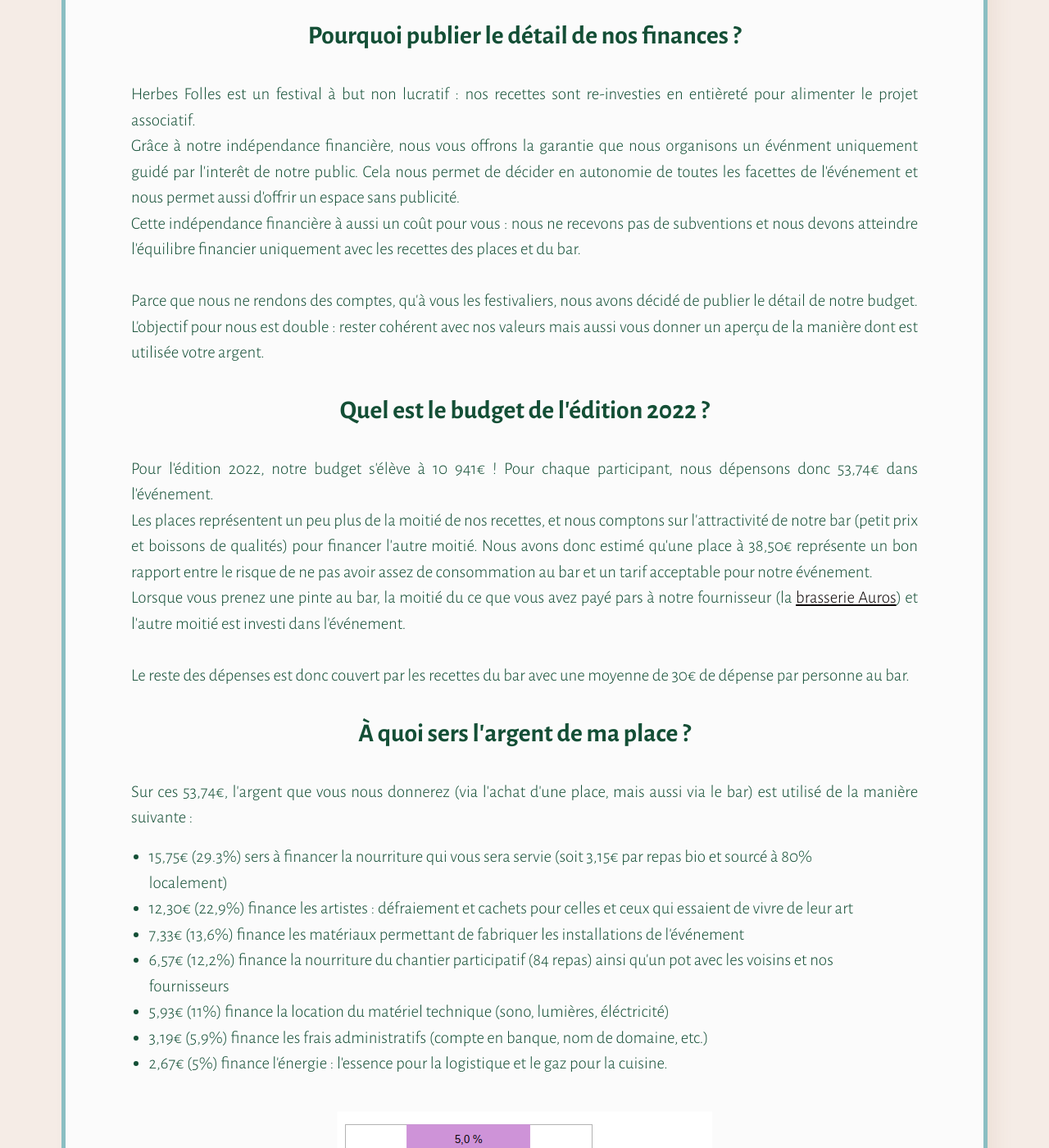
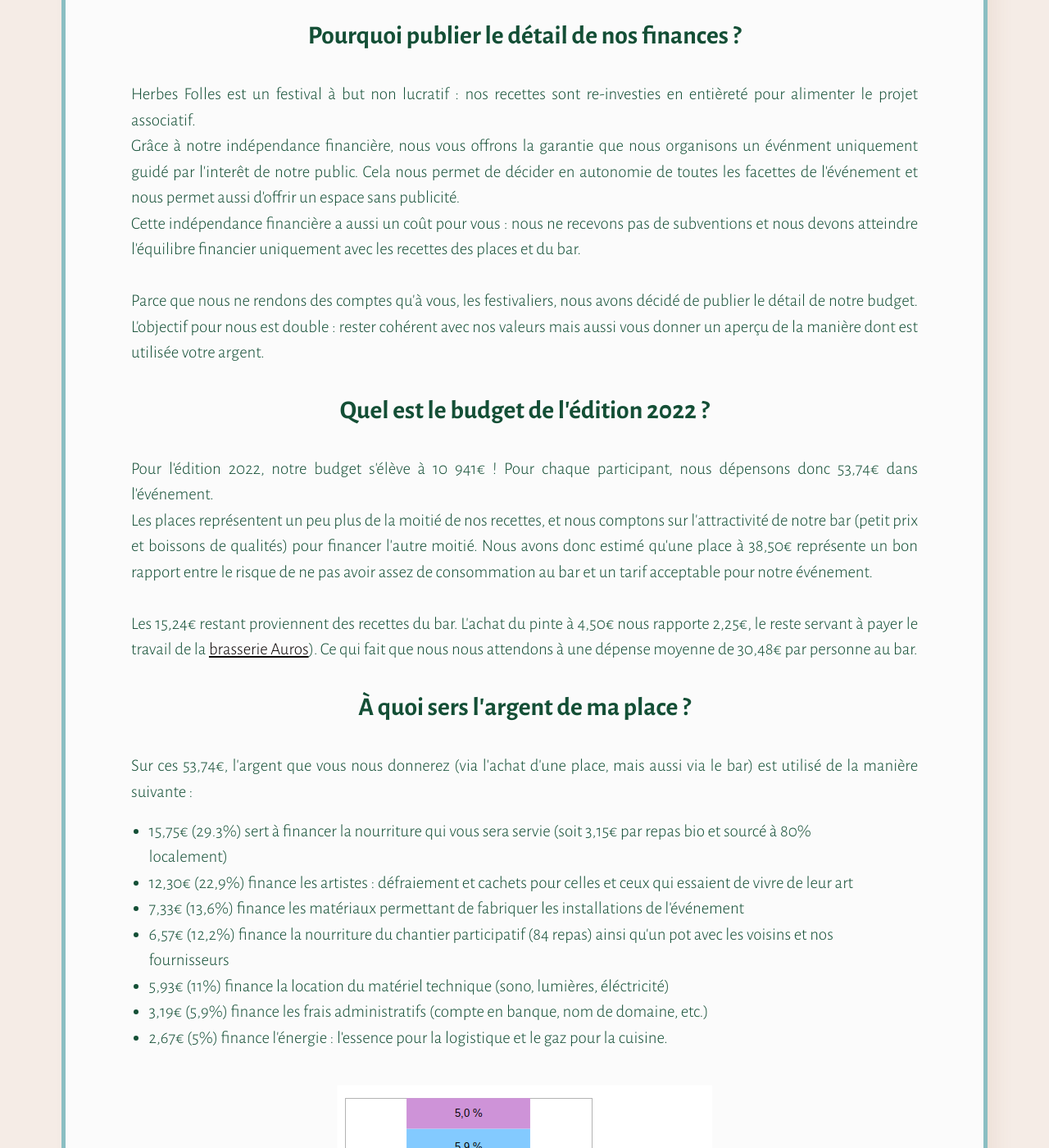
Before and after one commit to Herbes-Folles/Herbes-Folles.github.io, a Jekyll site: the page built from _posts/2022-07-13-combien-ca-coute-un-festival.md, in a window 1280 px wide and 1400 px high, scrolled down 365 px. Shown: the whole window at 82% size. Built offline with Jekyll 4.4.1, drawn with Linux system fonts in a browser that asks for light colours.

Commit message:
Fix fautes

```diff
--- a/_posts/2022-07-13-combien-ca-coute-un-festival.md
+++ b/_posts/2022-07-13-combien-ca-coute-un-festival.md
@@ -11,11 +11,11 @@
 Grâce à notre indépendance financière, nous vous offrons la garantie que nous organisons un événment uniquement guidé par l'interêt de notre public. Cela nous permet de décider en autonomie de toutes les facettes de l'événement et nous permet aussi d'offrir un espace sans publicité.
 
 
-Cette indépendance financière à aussi un coût pour vous : nous ne recevons pas de subventions et nous devons atteindre l'équilibre financier uniquement avec les recettes des places et du bar.
+Cette indépendance financière a aussi un coût pour vous : nous ne recevons pas de subventions et nous devons atteindre l'équilibre financier uniquement avec les recettes des places et du bar.
 
 <br>
 
-Parce que nous ne rendons des comptes, qu'à vous les festivaliers, nous avons décidé de publier le détail de notre budget. L'objectif pour nous est double : rester cohérent avec nos valeurs mais aussi vous donner un aperçu de la manière dont est utilisée votre argent.
+Parce que nous ne rendons des comptes qu'à vous, les festivaliers, nous avons décidé de publier le détail de notre budget. L'objectif pour nous est double : rester cohérent avec nos valeurs mais aussi vous donner un aperçu de la manière dont est utilisée votre argent.
 
 ## Quel est le budget de l'édition 2022 ?
 
@@ -23,17 +23,15 @@
 
 Les places représentent un peu plus de la moitié de nos recettes, et nous comptons sur l'attractivité de notre bar (petit prix et boissons de qualités) pour financer l'autre moitié. Nous avons donc estimé qu'une place à 38,50€ représente un bon rapport entre le risque de ne pas avoir assez de consommation au bar et un tarif acceptable pour notre événement.
 
-Lorsque vous prenez une pinte au bar, la moitié du ce que vous avez payé pars à notre fournisseur (la [brasserie Auros](https://brasserieauros.com/)) et l'autre moitié est investi dans l'événement.
-
 <br>
 
-Le reste des dépenses est donc couvert par les recettes du bar avec une moyenne de 30€ de dépense par personne au bar.
+Les 15,24€ restant proviennent des recettes du bar. L'achat du pinte à 4,50€ nous rapporte 2,25€, le reste servant à payer le travail de la [brasserie Auros](https://brasserieauros.com/)). Ce qui fait que nous nous attendons à une dépense moyenne de 30,48€ par personne au bar.
 
 ## À quoi sers l'argent de ma place ?
 
 Sur ces 53,74€, l'argent que vous nous donnerez (via l'achat d'une place, mais aussi via le bar) est utilisé de la manière suivante :
 
-* 15,75€ (29.3%) sers à financer la nourriture qui vous sera servie (soit 3,15€ par repas bio et sourcé à 80% localement)
+* 15,75€ (29.3%) sert à financer la nourriture qui vous sera servie (soit 3,15€ par repas bio et sourcé à 80% localement)
 * 12,30€ (22,9%) finance les artistes : défraiement et cachets pour celles et ceux qui essaient de vivre de leur art
 * 7,33€ (13,6%) finance les matériaux permettant de fabriquer les installations de l'événement
 * 6,57€ (12,2%) finance la nourriture du chantier participatif (84 repas) ainsi qu'un pot avec les voisins et nos fournisseurs
```
